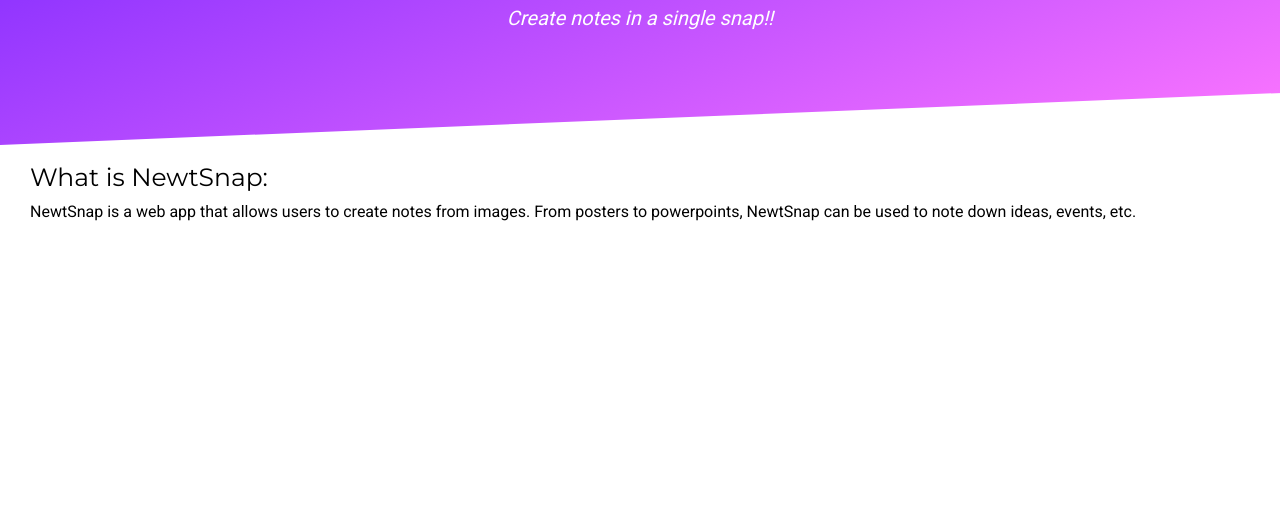
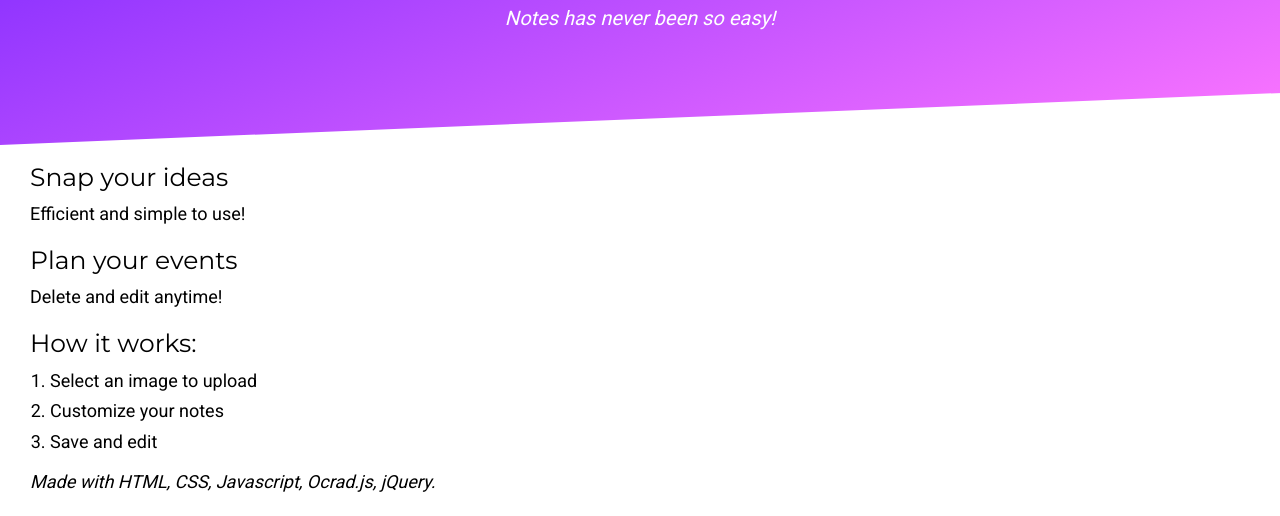
Before and after one commit to flakpanzer40/NewtSnapApp, a website: page index.html in a window 1280 px wide. Shown: the part 419-935 px from the top of the page. Before the commit the page ends 800 px from the top, so only its background shows below. Drawn offline with Linux system fonts and the light colour scheme.

Commit message:
add info

```diff
--- a/css/main.css
+++ b/css/main.css
@@ -4,11 +4,19 @@ html {
 
 body {
 	font-family: 'Roboto', sans-serif;
-
 }
 
 p {
 	margin-bottom: 20px;
+}
+
+ol {
+	list-style-type: decimal;
+	display: block;
+	margin-left: 20px;
+	font-size: 1.8rem;
+	margin-bottom: 10px;
+	line-height: 170%;
 }
 
 .new {
@@ -138,19 +146,23 @@ input[type='color'] {
 	margin: 25px auto 0px;
 }
 
-#content h2 {
+#info h2 {
 	font-size: 2.5rem;
 	font-family: 'Montserrat', sans-serif;
 	margin-bottom: 10px;
 }
 
-#content p {
-	font-size: 1.6rem;
+#info p {
+	font-size: 1.8rem;
 	line-height: 155%;
 }
 
-#content {
+#info {
 	margin: 20px 30px;
+}
+
+i {
+	font-style: italic;
 }
 
 nav {
--- a/index.html
+++ b/index.html
@@ -24,12 +24,25 @@
     <div id='intro'>
         <a><img src='images/newt_logo_final.gif' width="300px"/></a>
         <h1>NewtSnap</h1>
-        <p>Create notes in a single snap!!</p>
+        <p>Notes has never been so easy!</p>
     </div>
 
-    <div id='content'>
-        <h2>What is NewtSnap:</h2>
-        <p>NewtSnap is a web app that allows users to create notes from images. From posters to powerpoints, NewtSnap can be used to note down ideas, events, etc.</p>
+    <div id='info'>
+        <h2>Snap your ideas</h2>
+        <p>Efficient and simple to use!</p>
+
+        <h2>Plan your events</h2>
+        <p>Delete and edit anytime!</p>
+
+        <h2>How it works:</h2>
+        <ol>
+            <li>Select an image to upload</li>
+            <li>Customize your notes</li>
+            <li>Save and edit</li>
+        </ol>
+
+
+        <p><i>Made with HTML, CSS, Javascript, Ocrad.js, jQuery.</i></p>
 
     </div>
 
```
